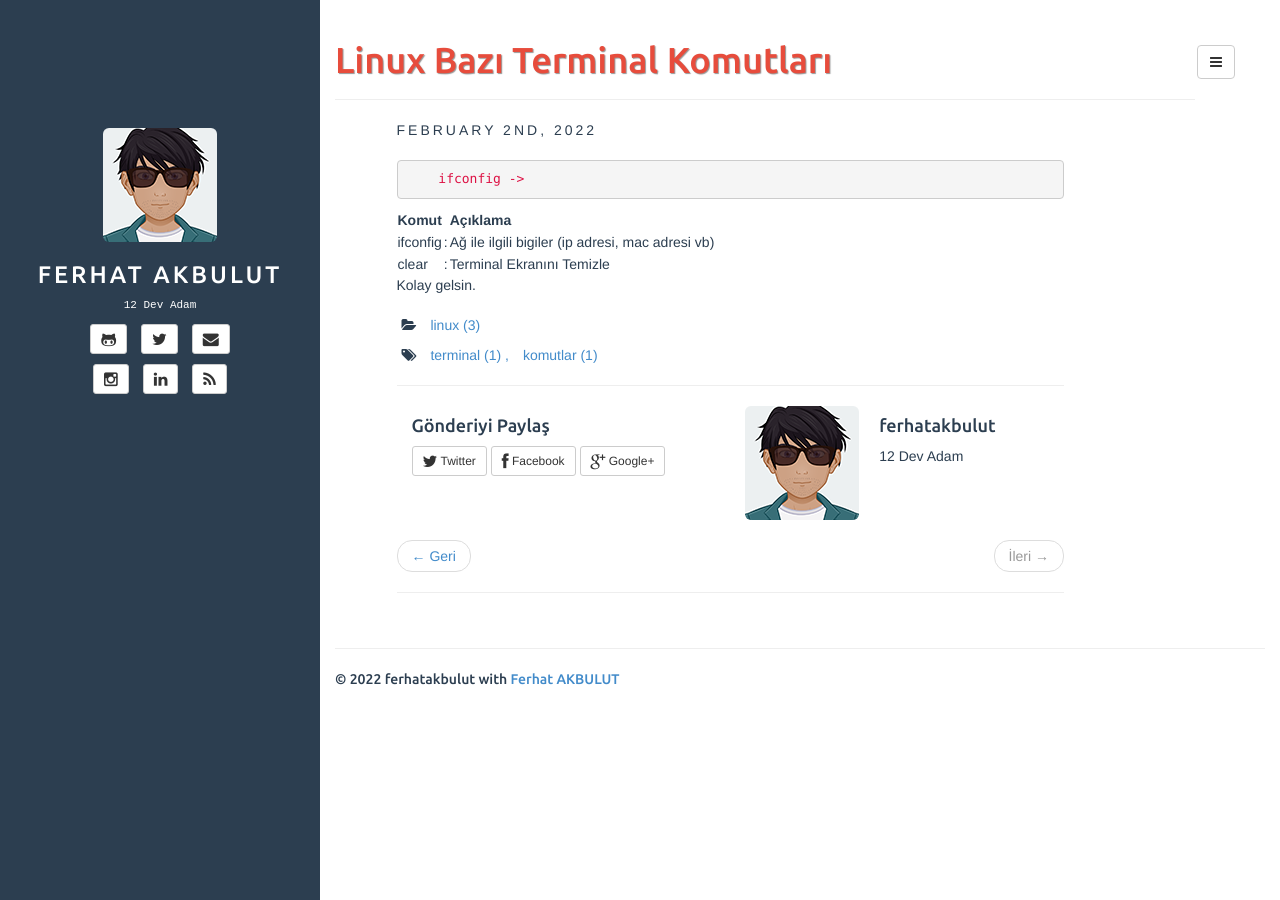
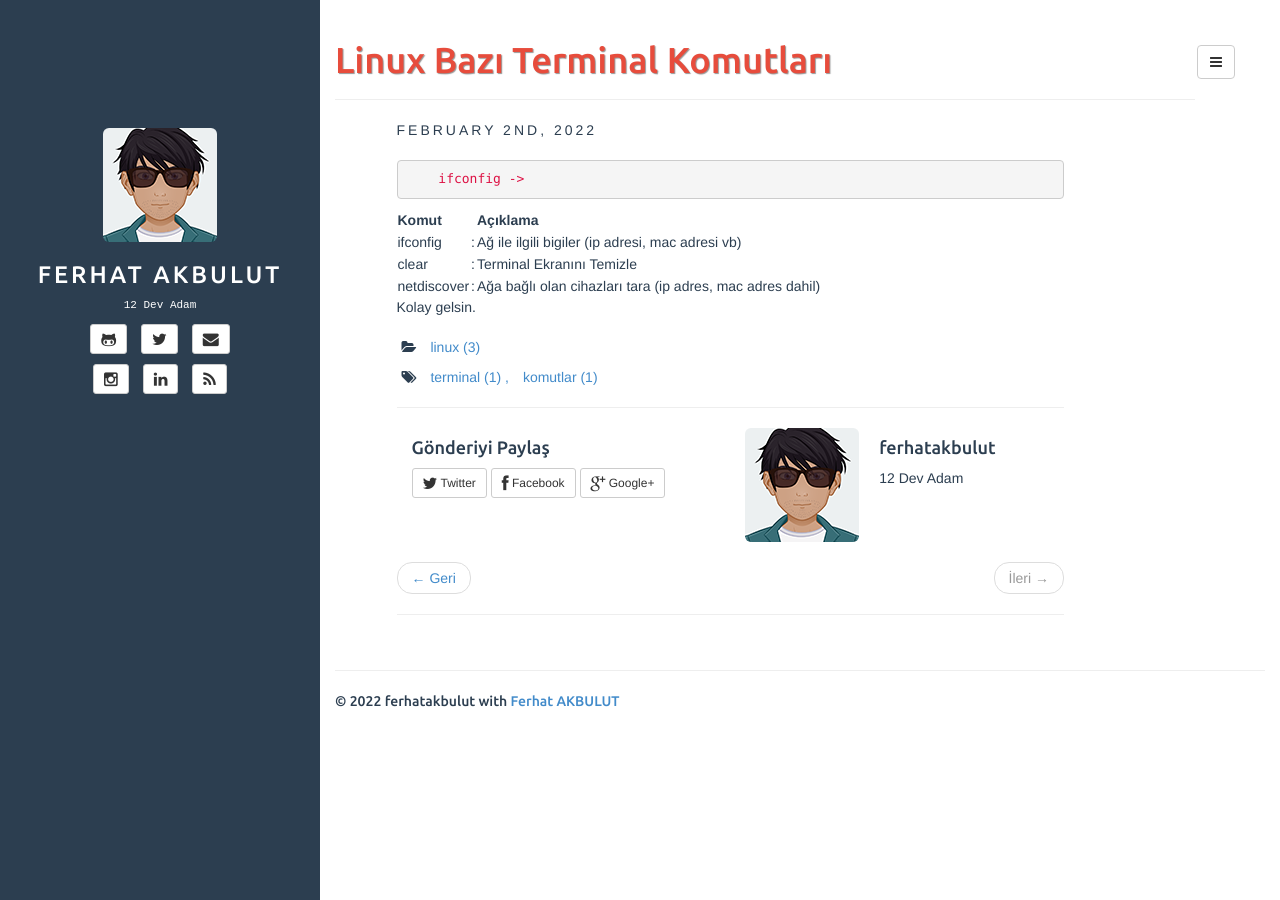
Before and after one commit to ferhatakbulut/ferhatakbulut.github.io, a Jekyll site: the page built from _posts/2022-02-02-linux-komutlari.md, in a window 1280 px wide. Built offline with Jekyll 4.4.1, drawn with Linux system fonts in a browser that asks for light colours.

Commit message:
update 2022-02-02-linux-komutlari
add line

```diff
--- a/_posts/2022-02-02-linux-komutlari.md
+++ b/_posts/2022-02-02-linux-komutlari.md
@@ -27,6 +27,12 @@ description: Linux Bazı Terminal Komutları ve Açıklamaları
 	<td>:</td>
 	<td>Terminal Ekranını Temizle</td>
 	</tr>
+
+	<tr>
+	<td>netdiscover</td>
+	<td>:</td>
+	<td>Ağa bağlı olan cihazları tara (ip adres, mac adres dahil)</td>
+	</tr>
 </table>
 
 Kolay gelsin.
```
